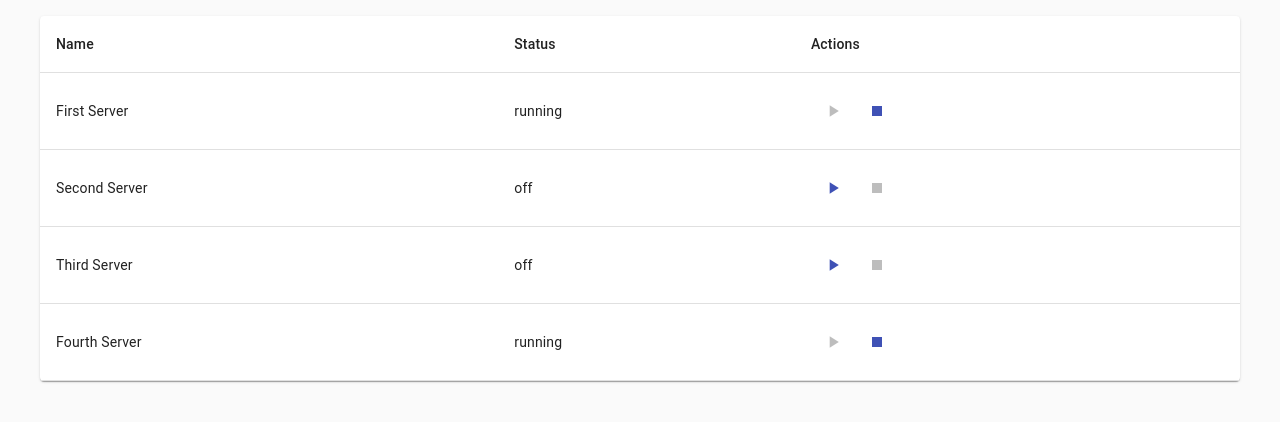
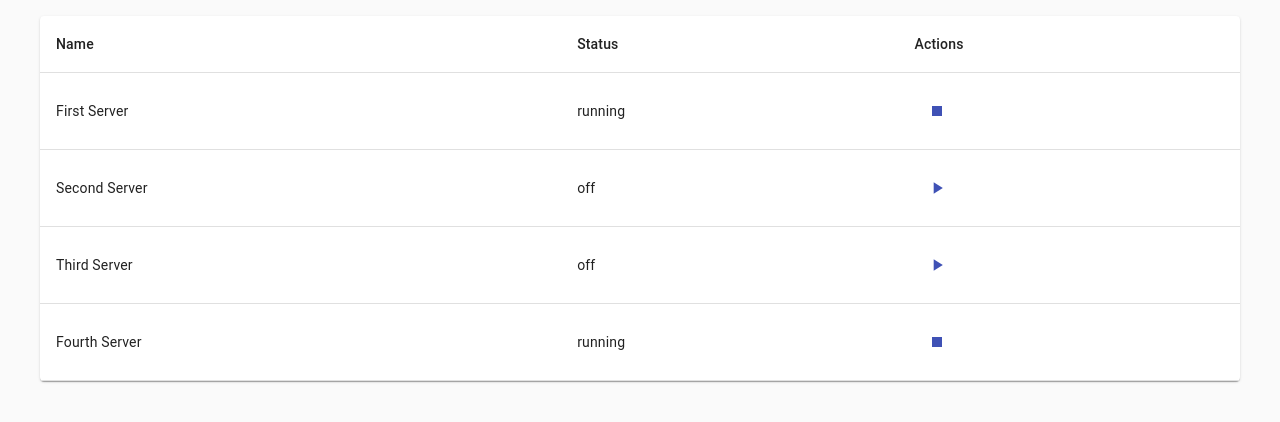
Before and after one commit to eliseuvideira/react-material-ui-cookbook, a React app: page / in a window 1280 px wide. Shown: the top 422 px of the page. Built offline with nearby package versions, Linux system fonts and the light colour scheme.

Commit message:
modifying to display only one button, and switch between after toggling

```diff
--- a/src/components/Page.tsx
+++ b/src/components/Page.tsx
@@ -31,27 +31,17 @@ const useStyles = makeStyles((theme) => ({
 }));
 
 const StartButton: React.FC<{
-  status: 'running' | 'off';
   onClick: (...args: any) => any;
-}> = ({ status, onClick }) => (
-  <IconButton
-    onClick={onClick}
-    color={status === 'off' ? 'primary' : 'default'}
-    disabled={status === 'running'}
-  >
+}> = ({ onClick }) => (
+  <IconButton onClick={onClick} color="primary">
     <PlayArrowIcon fontSize="small" />
   </IconButton>
 );
 
 const StopButton: React.FC<{
-  status: 'running' | 'off';
   onClick: (...args: any) => any;
-}> = ({ status, onClick }) => (
-  <IconButton
-    onClick={onClick}
-    color={status === 'running' ? 'primary' : 'default'}
-    disabled={status === 'off'}
-  >
+}> = ({ onClick }) => (
+  <IconButton onClick={onClick} color="primary">
     <StopIcon fontSize="small" />
   </IconButton>
 );
@@ -121,14 +111,11 @@ const Page = () => {
                       </TableCell>
                       <TableCell>{row.status}</TableCell>
                       <TableCell>
-                        <StartButton
-                          status={row.status}
-                          onClick={toggleStatus(row.id)}
-                        />
-                        <StopButton
-                          status={row.status}
-                          onClick={toggleStatus(row.id)}
-                        />
+                        {row.status === 'off' ? (
+                          <StartButton onClick={toggleStatus(row.id)} />
+                        ) : (
+                          <StopButton onClick={toggleStatus(row.id)} />
+                        )}
                       </TableCell>
                     </TableRow>
                   ))}
```
